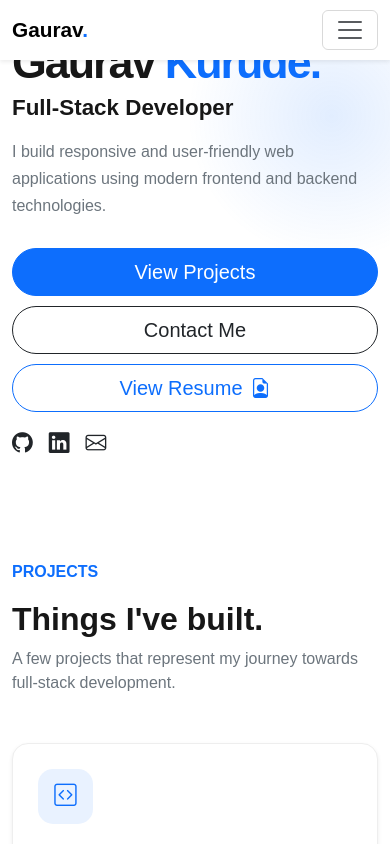
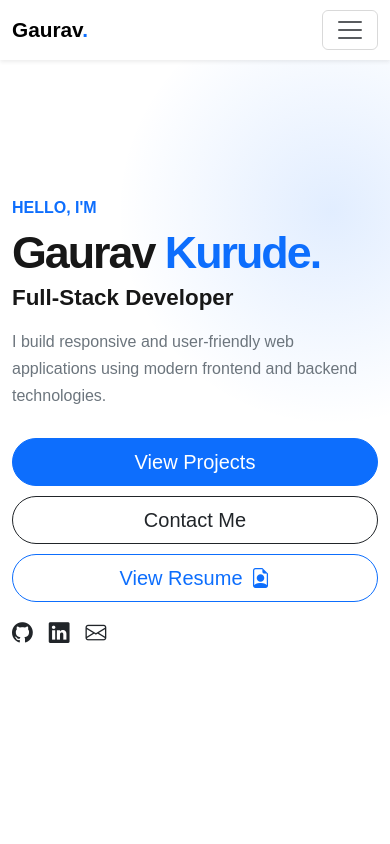
Before and after one commit to Gaurav-Kurude/Gaurav-Kurude, a React (Vite) app: page / in a window 390 px wide. Shown: the top 844 px of the page. Built offline with nearby package versions, Linux system fonts and the light colour scheme.

Commit message:
gaurav-portfolio

```diff
--- a/src/App.css
+++ b/src/App.css
@@ -220,7 +220,7 @@ body {
   }
 
   .hero-section .min-vh-55 {
-    min-height: 55vh !important;
+    min-height: 100vh !important;
   }
 
   .hero-section h1 {
@@ -302,9 +302,3 @@ body {
     font-size: 0.85rem;
   }
 }
-
-@media (width <= 375px) {
-    .hero-section .min-vh-55 {
-        min-height: 88vh;
-    }
-}
```
